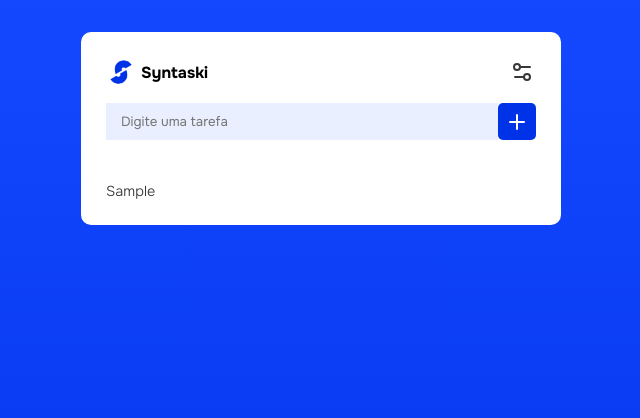
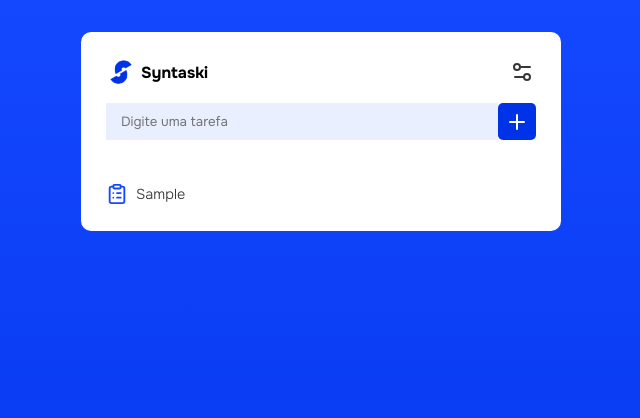
Before and after one commit to PaivaProgDev/syntaski, a React (Vite) app: page / in a window 1280 px wide. Both pictures are taken after typing "Sample" into the empty fields and a click on the button 836 px from the left and 121 px from the top of the page. Shown: the top 418 px of the page, without its empty margins (319-959 px from the left). Built offline with nearby package versions, Linux system fonts and the light colour scheme.

Commit message:
Melhorias na lógica do Design

```diff
--- a/src/components/CardAddTask.jsx
+++ b/src/components/CardAddTask.jsx
@@ -1,6 +1,7 @@
 // icons
 import {
   BookmarkCheck,
+  ClipboardList,
   MoreHorizontal,
   Plus,
   Settings2Icon,
@@ -105,6 +106,7 @@ const CardAddTask = ({ addTaskValue, completeTask, task, handleEditModal }) => {
               key={task.id}
             >
               <p className={`task-line ${task.isConcluded ? "concluded" : ""}`}>
+                <ClipboardList className="clipboard-icon-task" width={22} />
                 {task.title}
               </p>
             </li>
--- a/src/components/CardAddTask.scss
+++ b/src/components/CardAddTask.scss
@@ -62,8 +62,19 @@
     }
 
     .task-line {
+      display: flex;
+      align-items: center;
+      gap: 8px;
       &.concluded {
         text-decoration: line-through;
+        color: rgb(164, 164, 164);
+      }
+
+      .clipboard-icon-task {
+        color: $primary-color;
+      }
+
+      &.concluded > .clipboard-icon-task {
         color: rgb(164, 164, 164);
       }
 
--- a/src/components/EditModal.jsx
+++ b/src/components/EditModal.jsx
@@ -1,7 +1,8 @@
 import "./EditModal.scss";
 import logo from "../assets/img/syntaski-logo.png";
-import { ChevronRightIcon, Pencil, Trash } from "lucide-react";
+import { ChevronRightIcon, Pencil, Trash, ClipboardList } from "lucide-react";
 import imgNoTask from "../assets/img/no-task.svg";
+import CardAddTask from "./CardAddTask";
 
 import { useState } from "react";
 
@@ -32,6 +33,7 @@ const EditModal = ({ task, setTask, handleEditModal, openEditModal }) => {
                 <p
                   className={`task-line ${task.isConcluded ? "concluded" : ""}`}
                 >
+                  <ClipboardList className="clipboard-icon-task" width={22} />
                   {task.title}
                 </p>
                 <div className="btns-tasks">
@@ -54,8 +56,8 @@ const EditModal = ({ task, setTask, handleEditModal, openEditModal }) => {
             <div className="warning-tasks">
               <h3>Oops, sem tarefas...</h3>
               <p>
-                Digite algo e clique no <span className="more">+</span> para
-                adicionar uma tarefa
+                Volte e clique no <span className="more">+</span> para adicionar
+                uma tarefa
               </p>
             </div>
           </div>
--- a/src/components/EditModal.scss
+++ b/src/components/EditModal.scss
@@ -92,8 +92,18 @@
 }
 
 .task-line {
+  display: flex;
+  align-items: center;
+  gap: 8px;
   &.concluded {
     text-decoration: line-through;
+    color: rgb(164, 164, 164);
+  }
+  .clipboard-icon-task {
+    color: $primary-color;
+  }
+
+  &.concluded > .clipboard-icon-task {
     color: rgb(164, 164, 164);
   }
 }
```
